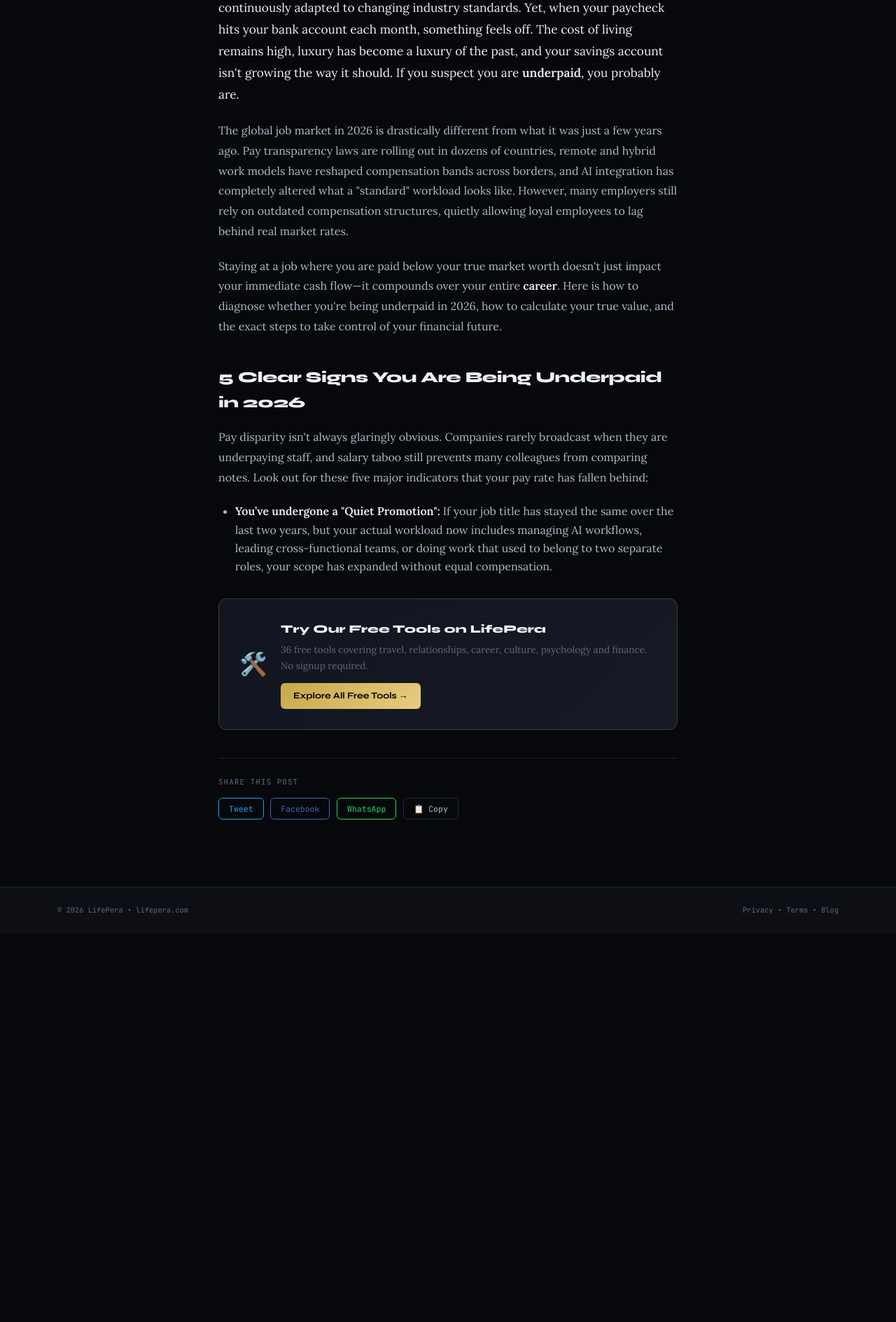
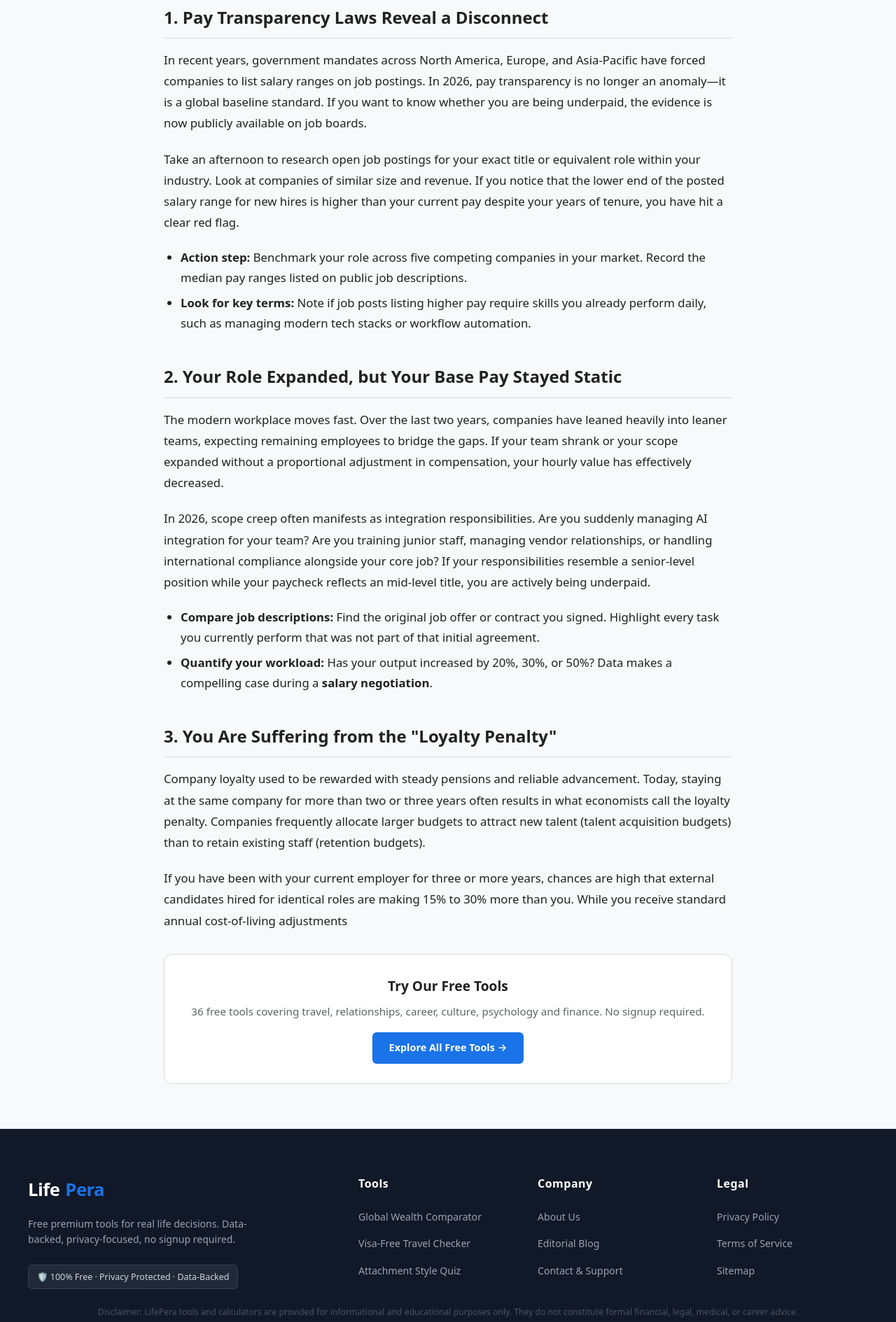
Before and after one commit to Md-Zulker-Nine/lifepera, a website: page blog/post-2026-07-24-how-to-know-if-youre-being-underpaid-in-2026.html in a window 1280 px wide. Shown: the part 911-2800 px from the top of the page at 70% size. Before the commit the page ends 2244 px from the top, so only its background shows below. Drawn offline with Linux system fonts and the light colour scheme.

Commit message:
Auto blog post: 2026-07-24 19:50

```diff
--- a/blog/post-2026-07-24-how-to-know-if-youre-being-underpaid-in-2026.html
+++ b/blog/post-2026-07-24-how-to-know-if-youre-being-underpaid-in-2026.html
@@ -1,100 +1,164 @@
 <!DOCTYPE html>
 <html lang="en">
 <head>
-<meta charset="UTF-8"/>
-<meta name="viewport" content="width=device-width,initial-scale=1.0"/>
-<meta name="description" content="How to Know if You're Being Underpaid in 2026 – Free insights and tools on LifePera. underpaid salary negotiation career."/>
-<meta name="keywords" content="underpaid salary negotiation career"/>
-<meta property="og:title" content="How to Know if You're Being Underpaid in 2026 – LifePera"/>
-<meta property="og:description" content="Read the full guide on LifePera – free tools for real life decisions."/>
+<meta charset="UTF-8"/><meta name="viewport" content="width=device-width,initial-scale=1.0"/>
+<meta name="description" content="How to Know if You're Being Underpaid in 2026 — LifePera Blog. underpaid salary negotiation career."/>
+<meta name="robots" content="index, follow"/>
+<link rel="canonical" href="https://lifepera.com/blog/post-2026-07-24-how-to-know-if-youre-being-underpaid-in-2026.html"/>
+<meta property="og:title" content="How to Know if You're Being Underpaid in 2026 — LifePera"/>
+<meta property="og:description" content="How to Know if You're Being Underpaid in 2026 — Read the full guide on LifePera — free tools for real life decisions."/>
 <meta property="og:url" content="https://lifepera.com/blog/post-2026-07-24-how-to-know-if-youre-being-underpaid-in-2026.html"/>
-<title>How to Know if You're Being Underpaid in 2026 – LifePera</title>
-<link rel="preconnect" href="https://fonts.googleapis.com"/>
-<link href="https://fonts.googleapis.com/css2?family=Syne:wght@700;800;900&family=Lora:ital,wght@0,400;0,600;1,400&family=JetBrains+Mono:wght@400;500&display=swap" rel="stylesheet"/>
+<meta property="og:type" content="article"/>
+<meta property="og:site_name" content="LifePera"/>
+<meta name="twitter:card" content="summary_large_image"/>
+<meta name="twitter:title" content="How to Know if You're Being Underpaid in 2026 — LifePera"/>
+<meta name="twitter:description" content="How to Know if You're Being Underpaid in 2026 — Read the full guide on LifePera."/>
+<script type="application/ld+json">
+{"@context":"https://schema.org","@type":"Article","headline":"How to Know if You're Being Underpaid in 2026","author":{"@type":"Person","name":"Zulker Nine"},"publisher":{"@type":"Organization","name":"LifePera","url":"https://lifepera.com"},"datePublished":"2026-07-24","description":"How to Know if You're Being Underpaid in 2026"}
+</script>
+<title>How to Know if You're Being Underpaid in 2026 — LifePera</title>
 <style>
 *,*::before,*::after{box-sizing:border-box;margin:0;padding:0}
-:root{--bg:#07080b;--surface:#0d0f14;--card:#121520;--border:#1c2030;--border2:#242b3d;--gold:#c8a84b;--gold2:#e8cc80;--teal:#00c2a8;--rose:#e8547a;--text:#eef0f8;--text2:#b0b8cc;--muted:#626880;--col:1180px;--article:720px}
-html{font-size:16px}body{background:var(--bg);color:var(--text);font-family:'Lora',serif;line-height:1.7;-webkit-font-smoothing:antialiased}
-::selection{background:var(--gold);color:#000}a{text-decoration:none;color:inherit}
-nav{position:sticky;top:0;z-index:500;background:rgba(7,8,11,.92);backdrop-filter:blur(20px);border-bottom:1px solid var(--border)}
-.nav-inner{max-width:var(--col);margin:0 auto;display:flex;align-items:center;justify-content:space-between;padding:0 2rem;height:64px}
-.logo{font-family:'Syne',sans-serif;font-size:1.45rem;font-weight:900;letter-spacing:-.03em}.logo-dot{color:var(--gold)}
-.nav-btn{font-family:'Syne',sans-serif;font-size:.82rem;font-weight:700;background:linear-gradient(135deg,var(--gold),var(--gold2));color:#000;padding:8px 20px;border-radius:6px;border:none;cursor:pointer}
-.wrap{max-width:var(--article);margin:0 auto;padding:3rem 2rem}
-.breadcrumb{font-family:'JetBrains Mono',monospace;font-size:.68rem;color:var(--muted);margin-bottom:2rem}
-.post-cat{font-family:'JetBrains Mono',monospace;font-size:.68rem;color:var(--gold);letter-spacing:.12em;text-transform:uppercase;margin-bottom:.8rem}
-h1{font-family:'Syne',sans-serif;font-size:clamp(1.8rem,4vw,2.8rem);font-weight:900;letter-spacing:-.03em;line-height:1.1;margin-bottom:1rem}
-.meta{font-family:'JetBrains Mono',monospace;font-size:.7rem;color:var(--muted);padding-bottom:1.5rem;border-bottom:1px solid var(--border);margin-bottom:2rem}
-.hero-img{aspect-ratio:16/7;background:linear-gradient(135deg,#1a1208,#2d1f0a);border-radius:12px;display:flex;align-items:center;justify-content:center;font-size:4rem;margin-bottom:2.5rem}
-.ad-slot{background:var(--surface);border:1px dashed var(--border2);height:90px;display:flex;align-items:center;justify-content:center;font-family:'JetBrains Mono',monospace;font-size:.62rem;color:var(--muted);letter-spacing:.1em;text-transform:uppercase;border-radius:8px;margin:1.5rem 0}
-.body p{font-size:1rem;color:var(--text2);line-height:1.8;margin-bottom:1.3rem}
-.body p:first-child{font-size:1.08rem;color:var(--text)}
-.body h2{font-family:'Syne',sans-serif;font-size:1.35rem;font-weight:900;letter-spacing:-.02em;margin:2.5rem 0 1rem;color:var(--text)}
-.body strong{color:var(--text);font-weight:600}
-.body ul,.body ol{margin:1rem 0 1.5rem 1.5rem;color:var(--text2)}
-.body li{margin-bottom:.5rem;line-height:1.65}
-.tool-cta{background:linear-gradient(135deg,var(--card),#161a24);border:1px solid rgba(200,168,75,.25);border-radius:12px;padding:1.8rem;margin:2rem 0;display:flex;gap:1.2rem;align-items:center}
-.tc-icon{font-size:2rem;flex-shrink:0}
-.tc-title{font-family:'Syne',sans-serif;font-size:1rem;font-weight:800;margin-bottom:.3rem}
-.tc-desc{font-size:.85rem;color:var(--muted);margin-bottom:.8rem}
-.tc-btn{display:inline-block;font-family:'Syne',sans-serif;font-size:.8rem;font-weight:700;background:linear-gradient(135deg,var(--gold),var(--gold2));color:#000;padding:8px 18px;border-radius:6px}
-.share-row{border-top:1px solid var(--border);margin-top:2.5rem;padding-top:1.5rem}
-.sr-label{font-family:'JetBrains Mono',monospace;font-size:.68rem;color:var(--muted);letter-spacing:.1em;text-transform:uppercase;margin-bottom:.8rem}
-.share-btns{display:flex;gap:.6rem;flex-wrap:wrap}
-.share-btn{font-family:'JetBrains Mono',monospace;font-size:.72rem;padding:7px 14px;border-radius:6px;border:1px solid var(--border2);cursor:pointer;background:none;color:var(--text2);transition:all .2s}
-.share-btn.tw{border-color:#1DA1F2;color:#1DA1F2}.share-btn.fb{border-color:#4267B2;color:#4267B2}.share-btn.wa{border-color:#25D366;color:#25D366}
-footer{background:var(--surface);border-top:1px solid var(--border);margin-top:3rem}
-.footer-bottom{max-width:var(--col);margin:0 auto;padding:1.5rem 2rem;display:flex;justify-content:space-between;font-family:'JetBrains Mono',monospace;font-size:.65rem;color:var(--muted);flex-wrap:wrap;gap:1rem}
-.footer-bottom a{color:var(--muted)}.footer-bottom a:hover{color:var(--gold)}
-@media(max-width:768px){.wrap{padding:2rem 1.5rem}.tool-cta{flex-direction:column}}
+:root{--bg:#f8f9fa;--surface:#fff;--text:#202124;--muted:#5f6368;--blue:#1a73e8;--border:#dadce0;--radius:12px;--max-w:1200px}
+body{background:var(--bg);color:var(--text);font-family:system-ui,-apple-system,BlinkMacSystemFont,"Segoe UI",Roboto,sans-serif;line-height:1.7;-webkit-font-smoothing:antialiased}
+a{color:var(--blue);text-decoration:none}
+header{background:rgba(255,255,255,.94);backdrop-filter:blur(16px);-webkit-backdrop-filter:blur(16px);border-bottom:1px solid var(--border);position:sticky;top:0;z-index:1000}
+.nav{max-width:var(--max-w);margin:0 auto;padding:0 1.5rem;height:72px;display:flex;justify-content:space-between;align-items:center}
+.logo{font-size:1.6rem;font-weight:800;letter-spacing:-.5px;display:flex;align-items:center;gap:8px}
+.logo span{color:var(--blue)}
+.badge{background:#e8f0fe;color:var(--blue);font-size:.68rem;font-weight:700;padding:2px 8px;border-radius:12px;text-transform:uppercase;letter-spacing:.5px}
+.nav-links{display:flex;gap:2rem;font-weight:600;font-size:.92rem;align-items:center}
+.nav-links a{color:var(--muted)}.nav-links a:hover{color:var(--blue)}
+main{max-width:860px;margin:2rem auto;padding:0 1.5rem}
+.post-cat{font-size:.82rem;font-weight:600;text-transform:uppercase;color:var(--blue);margin-bottom:.5rem;letter-spacing:.5px}
+h1{font-size:2.5rem;font-weight:800;line-height:1.15;margin-bottom:1rem;letter-spacing:-.5px}
+.meta{font-size:.88rem;color:var(--muted);padding-bottom:1.5rem;border-bottom:1px solid var(--border);margin-bottom:2rem;display:flex;align-items:center;gap:.8rem}
+.ad-slot{background:#f1f3f4;border:1px dashed #bdc1c6;text-align:center;padding:1.8rem;color:var(--muted);font-size:.85rem;border-radius:var(--radius);margin-bottom:2rem}
+.body{font-size:1.05rem;line-height:1.8}
+.body p{margin-bottom:1.3rem;color:var(--text)}
+.body h2{font-size:1.5rem;font-weight:700;margin:2.5rem 0 1rem;padding-bottom:.5rem;border-bottom:1px solid var(--border)}
+.body strong{font-weight:700}
+.body ul{margin:1rem 0 1.5rem 1.5rem}
+.body li{margin-bottom:.5rem;line-height:1.7}
+.cta{background:var(--surface);border:1px solid var(--border);border-radius:var(--radius);padding:1.8rem;margin:2rem 0;text-align:center}
+.cta h3{margin-bottom:.5rem;font-size:1.2rem}
+.cta p{font-size:.95rem;color:var(--muted);margin-bottom:1rem}
+.cta-btn{display:inline-block;background:var(--blue);color:#fff!important;padding:10px 24px;border-radius:6px;font-weight:600;font-size:.9rem}
+.cta-btn:hover{background:#1557b0}
+footer{background:#111827;color:#9ca3af;border-top:1px solid #1f2937;padding:4rem 1.5rem 2rem;margin-top:4rem}
+.footer-inner{max-width:var(--max-w);margin:0 auto;display:grid;grid-template-columns:2fr 1fr 1fr 1fr;gap:2.5rem}
+.footer-brand .logo{font-size:1.6rem;font-weight:800;letter-spacing:-.5px;color:#fff;margin-bottom:1rem}
+.footer-brand p{font-size:.88rem;color:#9ca3af;line-height:1.6;max-width:320px;margin-bottom:1.5rem}
+.trust{display:inline-flex;align-items:center;gap:8px;background:#1f2937;border:1px solid #374151;padding:6px 12px;border-radius:6px;font-size:.78rem;color:#d1d5db;font-weight:500}
+.f-col h4{font-size:1rem;font-weight:700;color:#fff;margin-bottom:1.2rem;letter-spacing:.5px}
+.f-col ul{list-style:none}.f-col li{margin-bottom:.7rem}
+.f-col a{color:#9ca3af;font-size:.88rem}.f-col a:hover{color:#fff}
+.footer-bot{max-width:var(--max-w);margin:3rem auto 0;padding-top:2rem;border-top:1px solid #1f2937;display:flex;justify-content:space-between;align-items:center;font-size:.82rem;color:#6b7280}
+.footer-disc{max-width:var(--max-w);margin:1.5rem auto 0;font-size:.76rem;color:#4b5563;line-height:1.5;text-align:center}
+.cookie-bar{position:fixed;bottom:0;left:0;right:0;background:#1f2937;color:#d1d5db;padding:1rem 1.5rem;z-index:9999;display:none;border-top:1px solid #374151}
+.cookie-inner{max-width:var(--max-w);margin:0 auto;display:flex;align-items:center;justify-content:space-between;gap:1.5rem;flex-wrap:wrap}
+.cookie-inner p{font-size:.85rem;line-height:1.5}
+.cookie-btn{background:var(--blue);color:#fff;border:none;padding:10px 24px;border-radius:6px;font-weight:600;cursor:pointer;font-size:.88rem;white-space:nowrap}
+.cookie-btn:hover{background:#1557b0}
+@media(max-width:900px){.footer-inner{grid-template-columns:1fr}.footer-bot{flex-direction:column;gap:1rem;text-align:center}h1{font-size:1.8rem}}
 </style>
 </head>
 <body>
-<nav><div class="nav-inner">
-  <a class="logo" href="/index.html">Life<span class="logo-dot">Pera</span></a>
-  <a class="nav-btn" href="/tools.html">All Tools</a>
-</div></nav>
-<div class="wrap">
-  <div class="breadcrumb"><a href="/index.html">Home</a> • <a href="/blog.html">Blog</a> • Career • Finance</div>
-  <div class="post-cat">Career • Finance</div>
-  <h1>How to Know if You're Being Underpaid in 2026</h1>
-  <div class="meta">Zulker Nine • July 24, 2026 • LifePera Blog</div>
-  <div class="hero-img">💰</div>
-  <div class="ad-slot">Advertisement • 728×90</div>
-  <div class="body">
-<p>You have taken on extra responsibilities, mastered new digital tools, and continuously adapted to changing industry standards. Yet, when your paycheck hits your bank account each month, something feels off. The cost of living remains high, luxury has become a luxury of the past, and your savings account isn't growing the way it should. If you suspect you are <strong>underpaid</strong>, you probably are.</p>
+<header>
+<div class="nav">
+<a href="index.html" class="logo">Life<span>Pera</span><span class="badge">Pro</span></a>
+<div class="nav-links">
+<a href="tools.html">Tools</a><a href="blog.html">Blog</a><a href="about.html">About</a><a href="contact.html">Contact</a>
+</div>
+</div>
+</header>
+<main>
+<div class="post-cat">Career · Finance</div>
+<h1>How to Know if You're Being Underpaid in 2026</h1>
+<div class="meta"><span>Zulker Nine</span><span>·</span><span>July 24, 2026</span></div>
+<div class="ad-slot">[ AdSense In-Article ]</div>
+<div class="body"><p>You wake up, open your laptop, and start your workday. You manage complex workflows, prompt specialized AI systems, cross-collaborate across multiple time zones, and consistently solve high-stakes problems. Yet, at the end of the month, looking at your bank account leaves a sour taste in your mouth. You cannot shake the nagging feeling that your compensation simply does not match the value you deliver.</p>
 
-<p>The global job market in 2026 is drastically different from what it was just a few years ago. Pay transparency laws are rolling out in dozens of countries, remote and hybrid work models have reshaped compensation bands across borders, and AI integration has completely altered what a "standard" workload looks like. However, many employers still rely on outdated compensation structures, quietly allowing loyal employees to lag behind real market rates.</p>
+<p>If this sounds familiar, you are not alone. As we navigate 2026, the global job market has shifted dramatically. While productivity tools and hybrid arrangements have fundamentally changed how we work, compensation structures have struggled to keep up. Economic pressures, shifting industry benchmarks, and quiet inflation have created a massive gap between what workers produce and what they are paid.</p>
 
-<p>Staying at a job where you are paid below your true market worth doesn't just impact your immediate cash flow—it compounds over your entire <strong>career</strong>. Here is how to diagnose whether you're being underpaid in 2026, how to calculate your true value, and the exact steps to take control of your financial future.</p>
+<p>Being <strong>underpaid</strong> does not just hurt your present bank balance; it compounds over time, damaging your long-term wealth, retirement savings, and overall career trajectory. Here is how to determine if you are being underpaid in 2026 and what you can do about it.</p>
 
-<h2>5 Clear Signs You Are Being Underpaid in 2026</h2>
+<h2>1. Pay Transparency Laws Reveal a Disconnect</h2>
 
-<p>Pay disparity isn't always glaringly obvious. Companies rarely broadcast when they are underpaying staff, and salary taboo still prevents many colleagues from comparing notes. Look out for these five major indicators that your pay rate has fallen behind:</p>
+<p>In recent years, government mandates across North America, Europe, and Asia-Pacific have forced companies to list salary ranges on job postings. In 2026, pay transparency is no longer an anomaly—it is a global baseline standard. If you want to know whether you are being underpaid, the evidence is now publicly available on job boards.</p>
+
+<p>Take an afternoon to research open job postings for your exact title or equivalent role within your industry. Look at companies of similar size and revenue. If you notice that the lower end of the posted salary range for new hires is higher than your current pay despite your years of tenure, you have hit a clear red flag.</p>
 
 <ul>
-<li><strong>You’ve undergone a "Quiet Promotion":</strong> If your job title has stayed the same over the last two years, but your actual workload now includes managing AI workflows, leading cross-functional teams, or doing work that used to belong to two separate roles, your scope has expanded without equal compensation.
-  </div>
-  <div class="tool-cta">
-    <div class="tc-icon">🛠️</div>
-    <div>
-      <div class="tc-title">Try Our Free Tools on LifePera</div>
-      <div class="tc-desc">36 free tools covering travel, relationships, career, culture, psychology and finance. No signup required.</div>
-      <a class="tc-btn" href="/tools.html">Explore All Free Tools →</a>
-    </div>
-  </div>
-  <div class="share-row">
-    <div class="sr-label">Share this post</div>
-    <div class="share-btns">
-      <button class="share-btn tw" onclick="window.open('https://twitter.com/intent/tweet?text=' + encodeURIComponent('How to Know if You're Being Underpaid in 2026\nhttps://lifepera.com/blog/post-2026-07-24-how-to-know-if-youre-being-underpaid-in-2026.html'),'_blank')">Tweet</button>
-      <button class="share-btn fb" onclick="window.open('https://www.facebook.com/sharer/sharer.php?u=' + encodeURIComponent('https://lifepera.com/blog/post-2026-07-24-how-to-know-if-youre-being-underpaid-in-2026.html'),'_blank')">Facebook</button>
-      <button class="share-btn wa" onclick="window.open('https://wa.me/?text=' + encodeURIComponent('How to Know if You're Being Underpaid in 2026\nhttps://lifepera.com/blog/post-2026-07-24-how-to-know-if-youre-being-underpaid-in-2026.html'),'_blank')">WhatsApp</button>
-      <button class="share-btn" onclick="navigator.clipboard.writeText('https://lifepera.com/blog/post-2026-07-24-how-to-know-if-youre-being-underpaid-in-2026.html').then(()=>alert('Copied!'))">📋 Copy</button>
-    </div>
-  </div>
+<li><strong>Action step:</strong> Benchmark your role across five competing companies in your market. Record the median pay ranges listed on public job descriptions.</li>
+<li><strong>Look for key terms:</strong> Note if job posts listing higher pay require skills you already perform daily, such as managing modern tech stacks or workflow automation.</li>
+</ul>
+
+<h2>2. Your Role Expanded, but Your Base Pay Stayed Static</h2>
+
+<p>The modern workplace moves fast. Over the last two years, companies have leaned heavily into leaner teams, expecting remaining employees to bridge the gaps. If your team shrank or your scope expanded without a proportional adjustment in compensation, your hourly value has effectively decreased.</p>
+
+<p>In 2026, scope creep often manifests as integration responsibilities. Are you suddenly managing AI integration for your team? Are you training junior staff, managing vendor relationships, or handling international compliance alongside your core job? If your responsibilities resemble a senior-level position while your paycheck reflects an mid-level title, you are actively being underpaid.</p>
+
+<ul>
+<li><strong>Compare job descriptions:</strong> Find the original job offer or contract you signed. Highlight every task you currently perform that was not part of that initial agreement.</li>
+<li><strong>Quantify your workload:</strong> Has your output increased by 20%, 30%, or 50%? Data makes a compelling case during a <strong>salary negotiation</strong>.</li>
+</ul>
+
+<h2>3. You Are Suffering from the "Loyalty Penalty"</h2>
+
+<p>Company loyalty used to be rewarded with steady pensions and reliable advancement. Today, staying at the same company for more than two or three years often results in what economists call the loyalty penalty. Companies frequently allocate larger budgets to attract new talent (talent acquisition budgets) than to retain existing staff (retention budgets).</p>
+
+<p>If you have been with your current employer for three or more years, chances are high that external candidates hired for identical roles are making 15% to 30% more than you. While you receive standard annual cost-of-living adjustments</div>
+<div class="cta">
+<h3>Try Our Free Tools</h3>
+<p>36 free tools covering travel, relationships, career, culture, psychology and finance. No signup required.</p>
+<a class="cta-btn" href="tools.html">Explore All Free Tools &rarr;</a>
 </div>
-<footer><div class="footer-bottom">
-  <span>© 2026 LifePera • lifepera.com</span>
-  <span><a href="/privacy.html">Privacy</a> • <a href="/terms.html">Terms</a> • <a href="/blog.html">Blog</a></span>
-</div></footer>
+</main>
+<footer>
+<div class="footer-inner">
+<div class="footer-brand">
+<a href="index.html" class="logo" style="color:#fff">Life<span style="color:#1a73e8">Pera</span></a>
+<p>Free premium tools for real life decisions. Data-backed, privacy-focused, no signup required.</p>
+<span class="trust">🛡️ 100% Free · Privacy Protected · Data-Backed</span>
+</div>
+<div class="f-col">
+<h4>Tools</h4>
+<ul>
+<li><a href="tool-how-rich.html">Global Wealth Comparator</a></li>
+<li><a href="tool-visa.html">Visa-Free Travel Checker</a></li>
+<li><a href="tool-attachment.html">Attachment Style Quiz</a></li>
+</ul>
+</div>
+<div class="f-col">
+<h4>Company</h4>
+<ul>
+<li><a href="about.html">About Us</a></li>
+<li><a href="blog.html">Editorial Blog</a></li>
+<li><a href="contact.html">Contact & Support</a></li>
+</ul>
+</div>
+<div class="f-col">
+<h4>Legal</h4>
+<ul>
+<li><a href="privacy.html">Privacy Policy</a></li>
+<li><a href="terms.html">Terms of Service</a></li>
+<li><a href="sitemap.xml">Sitemap</a></li>
+</ul>
+</div>
+</div>
+<div class="footer-disc">Disclaimer: LifePera tools and calculators are provided for informational and educational purposes only. They do not constitute formal financial, legal, medical, or career advice.</div>
+<div class="footer-bot"><span>&copy; 2026 LifePera. All rights reserved.</span><span>Built for curious minds worldwide.</span></div>
+</footer>
+<div class="cookie-bar" id="cookieBar">
+<div class="cookie-inner">
+<p>🍪 LifePera uses cookies to improve your experience and serve personalized ads. By continuing, you agree to our <a href="privacy.html" style="color:#8ab4f8">Privacy Policy</a>.</p>
+<button class="cookie-btn" onclick="acceptCookies()">Accept All</button>
+</div>
+</div>
+<script>
+function acceptCookies(){document.getElementById('cookieBar').style.display='none';localStorage.setItem('cookiesAccepted','true')}
+(function(){if(!localStorage.getItem('cookiesAccepted'))document.getElementById('cookieBar').style.display='block'})();
+</script>
 </body></html>
```
Also changed, not shown: blog-index.json (+7 -0 lines).
